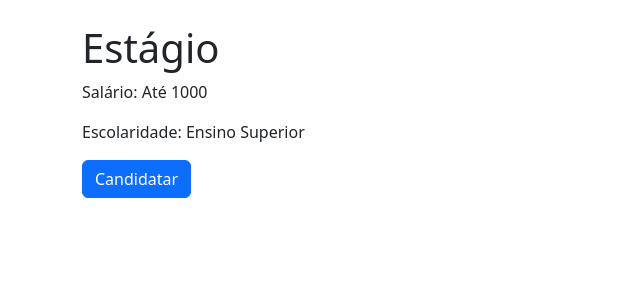
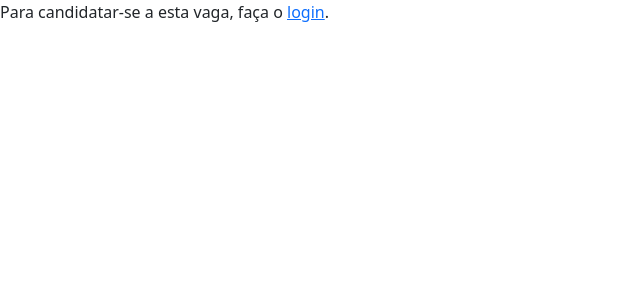
Before and after one commit to godoimatheus/vagas, a Django app: page /vagas/2 in a window 1280 px wide. Shown: the top 300 px of the page, without its empty margins (0-640 px from the left). Run offline with Django 4.2, Linux system fonts and the light colour scheme; data comes from the database, SQL or seed files in the repository.

Commit message:
feat: obriga o usuario estar conectado para acessar a pagina

```diff
--- a/projeto_vagas/app_vagas/templates/vagas_detalhes.html
+++ b/projeto_vagas/app_vagas/templates/vagas_detalhes.html
@@ -7,12 +7,18 @@
     <link href="https://cdn.jsdelivr.net/npm/bootstrap@5.3.0/dist/css/bootstrap.min.css" rel="stylesheet" integrity="sha384-9ndCyUaIbzAi2FUVXJi0CjmCapSmO7SnpJef0486qhLnuZ2cdeRhO02iuK6FUUVM" crossorigin="anonymous">
 </head>
 <body>
+    {% if user.is_authenticated %}
     <div class="container mt-4">
         <h1>{{ vaga.titulo }}</h1>
         <p>Salário: {{ vaga.salario }}</p>
         <p>Escolaridade: {{ vaga.escolaridade }}</p>
-
-        <a href="{% url 'vagas_candidatar' vaga.id %}" class="btn btn-primary">Candidatar</a>
+        <form action="{% url 'candidatar_vaga' vaga.id %}" method="POST">
+            {% csrf_token %}
+            <input type="submit" class="btn btn-primary" value="Candidatar">
+        </form>
     </div>
+{% else %}
+    <p>Para candidatar-se a esta vaga, faça o <a href="{% url 'login' %}">login</a>.</p>
+{% endif %}
 </body>
 </html>
```
